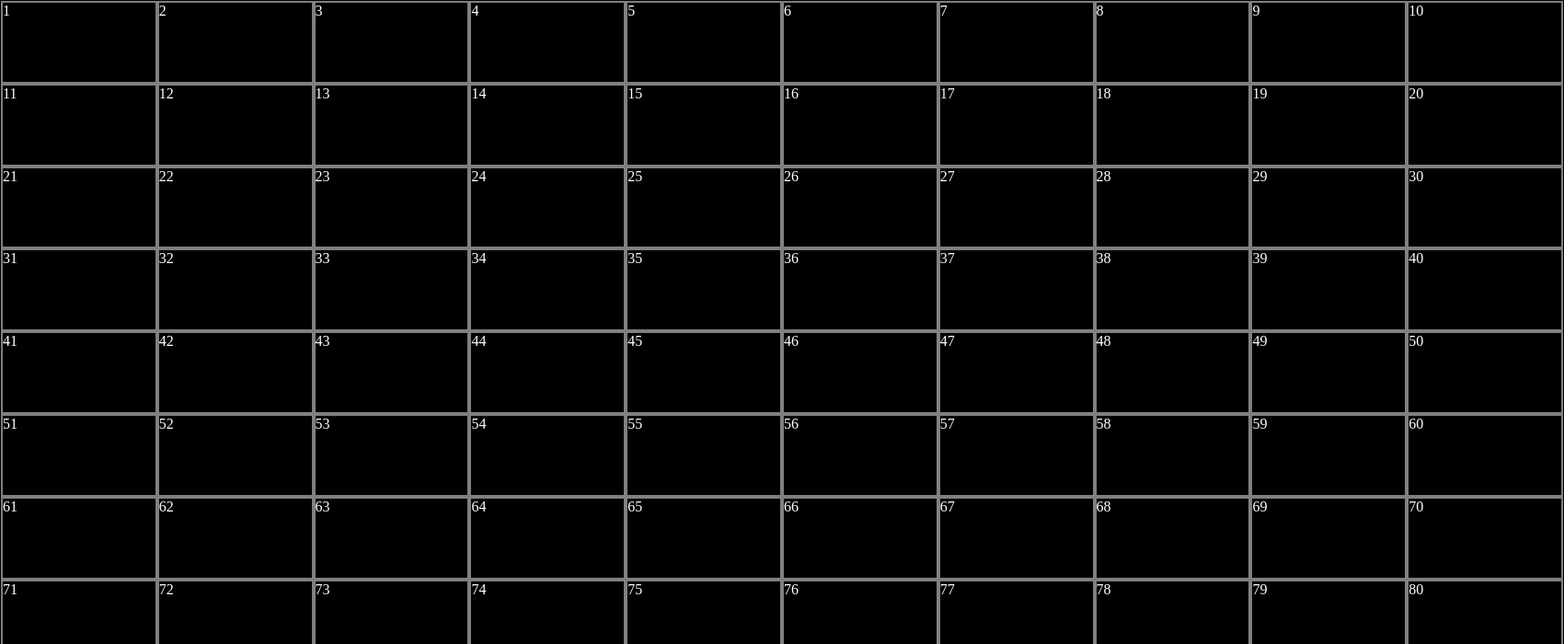
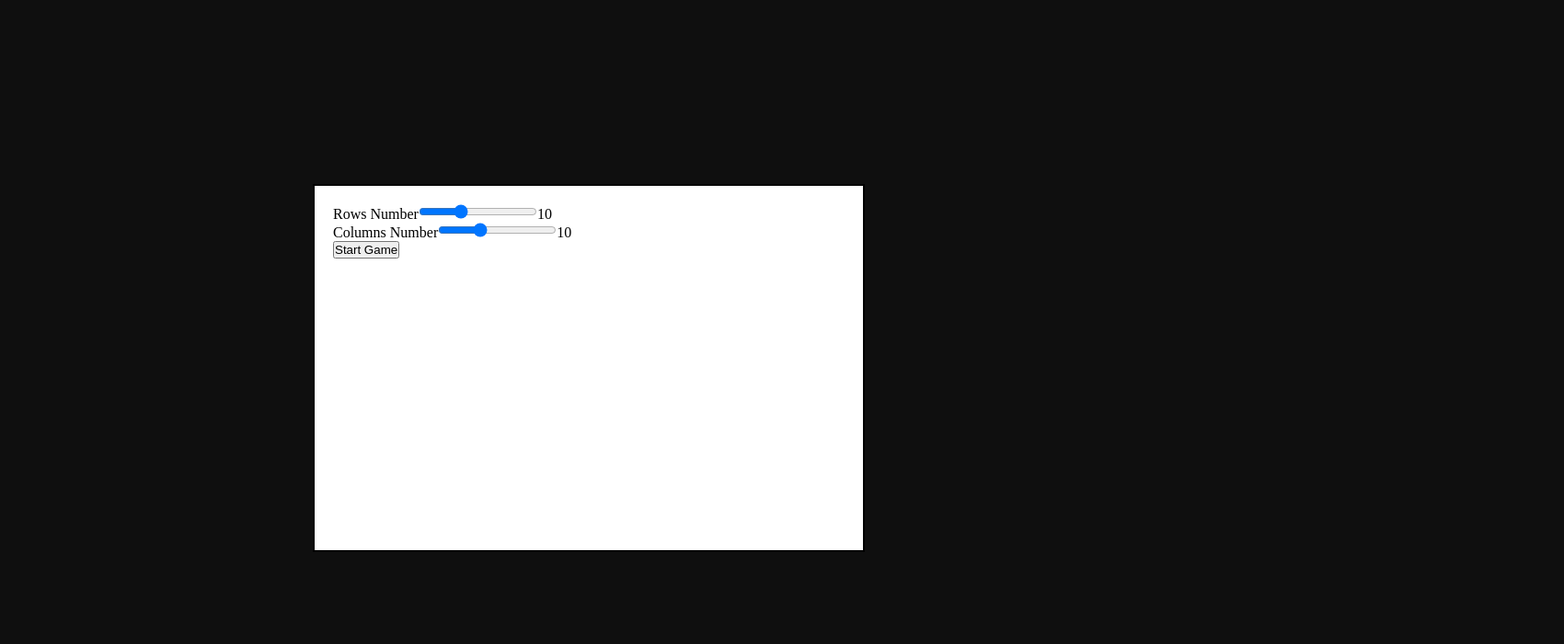
Before and after one commit to Korek-F/saper, a React (Create React App) app: page / in a window 1280 px wide. Shown: the top 700 px of the page at 92% size, 1700 px wide, since content can reach past the window. Built offline with nearby package versions, Linux system fonts and the light colour scheme.

Commit message:
Almost done version

```diff
--- a/src/App.js
+++ b/src/App.js
@@ -1,8 +1,49 @@
+import React, { useEffect, useState } from "react";
 import { Saper } from "./components/Saper";
 
 function App() {
+  const [boxSize, setBoxSize] = useState()
+  const [rowNumber, setRowNumber] = useState(10)
+  const [columnNumber, setColumnNumber] = useState(10)
+  const [bombPercent, setBombPercent] = useState(8)
+  const [gameStart, setGameStart] = useState(false)
+
+  //Change the widht and height of game box
+  useEffect(() => {
+    const height = document.documentElement.clientHeight
+    const width = document.documentElement.clientWidth
+    if (width >= height) {
+      setBoxSize(height - 100)
+    } else {
+      setBoxSize(width - 100)
+    }
+
+  }, [])
+
   return (
-    <Saper />
+    <>
+      {gameStart ?
+        <Saper boxSize={boxSize} rowNumber={rowNumber} columnNumber={columnNumber} bombPercent={bombPercent} />
+        :
+        <div className="game-modal">
+          <label>Rows Number</label>
+          <input type="range" min={5} max={20}
+            value={rowNumber}
+            onChange={(e) => setRowNumber(Number(e.target.value))} />
+          {rowNumber}
+          <br />
+          <label>Columns Number</label>
+          <input type="range" min={5} max={20}
+            value={columnNumber}
+            onChange={(e) => setColumnNumber(Number(e.target.value))} />
+          {columnNumber}
+          <br />
+          <button onClick={() => setGameStart(true)}>
+            Start Game
+          </button>
+        </div>
+      }
+    </>
   );
 }
 
--- a/src/components/Saper.js
+++ b/src/components/Saper.js
@@ -1,55 +1,99 @@
 import React, { useEffect, useState } from 'react'
+import { nextToCells } from '../utils/checkIfIsBorder'
 import { SaperRow } from './SaperRow'
 
-export const Saper = () => {
-    const [rowNumber, setRowNumber] = useState(10)
-    const [columnNumber, setColumnNumber] = useState(10)
-    const [bombPercent, setBombPercent] = useState(10)
-    const [bombCells, setBombCells] = useState([])
+export const Saper = ({ boxSize, rowNumber, columnNumber, bombPercent }) => {
+
     const [allCells, setAllCells] = useState([])
+    const [gameEnded, setGameEnded] = useState(false)
+    const [bombNubmer, setBombNumber] = useState(null)
 
     const openCell = (id) => {
-        setAllCells(state => state.map((el, i) => i + 1 === id ? { ...el, opened: true } : el))
+        const cell_object = allCells.filter(e => e.id === id)[0]
 
+        if (!cell_object.opened && !gameEnded) {
+
+            const cN = columnNumber
+            const rN = rowNumber
+            let bomb_count = 0
+            const next_to_cells = nextToCells(cell_object, cN, rN)
+
+            //There I marked all cells that are next to my cell and i checked if there are any bombs
+            next_to_cells.forEach(next_to_cell => {
+                if (allCells.filter(e => e.id === next_to_cell)[0].bomb) {
+                    bomb_count++
+                }
+            })
+            //set number of bomb that are close to the cell
+            setAllCells(state => state.map((el, i) => i + 1 === id ? { ...el, opened: true, bomb_count: bomb_count } : el))
+
+            //If the cell has bomb - end the game
+            if (cell_object.bomb) {
+                setGameEnded(true)
+            }
+
+            const opened_cells = allCells.filter(e => e.opened === true)
+            //If all green cells are opened - end the game
+            if (opened_cells.length + 1 + bombNubmer === allCells.length) {
+                console.log("ended")
+                setGameEnded(true)
+            }
+
+        }
     }
 
     const rows = Array(rowNumber).fill(0).map((_, i) => <SaperRow key={i} columnNumber={columnNumber} rowNumber={rowNumber} rowId={i} allCells={allCells}
-        openCell={openCell} />)
+        openCell={openCell} boxSize={boxSize} />)
 
     const generateCells = () => {
         const allCells = []
         const cN = columnNumber
         const rN = rowNumber
+        //Generate rows
         for (let i = 0; i <= rN - 1; i++) {
+            //Generate cells
             for (let j = 0; j <= cN - 1; j++) {
-                const cell = { id: null, opened: false, bordered: false, bomb: false, next_to: [] }
+                const cell = { id: null, opened: false, bordered: false, bomb: false }
                 const id = i * cN + j + 1
+                //Check if cell is on the border
                 if ((id % columnNumber === 0) || (id % columnNumber === 1) ||
                     (id > rN * cN - cN) || (id <= cN)) {
                     cell.bordered = true
                 }
+                //randomize if there is a bomb here
                 const bomb = Math.floor((Math.random() * bombPercent) + 1)
                 if (bomb === 1) cell.bomb = true
                 cell.id = id
 
-                cell.next_to.push(id - 1, id + 1)
+
                 allCells.push(cell)
             }
         }
         setAllCells(allCells)
+        //Cout the number of cells with bomb
+        const bomb_cells = allCells.filter(e => e.bomb === true).length
+        setBombNumber(bomb_cells)
     }
-    console.log(allCells)
 
 
     useEffect(() => {
         generateCells()
     }, [])
 
-    console.log(bombCells)
+
     return (
-        <div className='saper-main-box'>
-            {rows}
-        </div>
+        <>
+            <div className='game-bar'>
+                Saper
+            </div>
+            <div className='saper-main-box' style={{ width: boxSize, height: boxSize }}>
+                {gameEnded &&
+                    <div className='game-modal'>
+                        Game Ended
+                    </div>}
+                {rows}
+            </div>
+        </>
     )
 }
 
--- a/src/components/SaperCell.js
+++ b/src/components/SaperCell.js
@@ -1,19 +1,22 @@
 import React from 'react'
 
-export const SaperCell = ({ columnNumber, rowId, columnId, allCells, openCell }) => {
+export const SaperCell = ({ columnNumber, rowId, columnId, allCells, openCell, boxSize }) => {
     const cellWidth = (100 / columnNumber) + "%"
     const id = rowId * columnNumber + columnId + 1;
     const cell = allCells[id - 1]
-    const is_bomb = cell?.opened ?
+    const cell_color = cell?.opened ?
         (cell?.bomb ? "red" : "green")
-        : "black";
+        : "grey";
 
     return (
         <div className='saper-cell'
             onClick={() => openCell(id)}
-            style={{ width: cellWidth, backgroundColor: is_bomb }}
-        >
-            {id}
+            style={{ width: cellWidth, backgroundColor: cell_color }}>
+            <div className='bomb-number'
+                style={{ fontSize: (boxSize / columnNumber) / 1.5 }}>
+
+                {(cell?.opened && !cell?.bomb && cell.bomb_count !== 0) ? cell.bomb_count : ""}
+            </div>
         </div>
     )
 }
--- a/src/components/SaperRow.js
+++ b/src/components/SaperRow.js
@@ -3,7 +3,7 @@ import { SaperCell } from './SaperCell'
 
 export const SaperRow = (props) => {
 
-    const columns = Array(props.columnNumber).fill(0).map((_, i) => <SaperCell key={i} columnNumber={props.columnNumber} rowId={props.rowId} columnId={i} rowNumber={props.rowNumber} openCell={props.openCell}
+    const columns = Array(props.columnNumber).fill(0).map((_, i) => <SaperCell key={i} columnNumber={props.columnNumber} rowId={props.rowId} columnId={i} rowNumber={props.rowNumber} openCell={props.openCell} boxSize={props.boxSize}
         bombCells={props.bombCells} allCells={props.allCells} />)
 
     const rowHeight = (100 / props.rowNumber) + "%"
--- a/src/index.css
+++ b/src/index.css
@@ -5,9 +5,12 @@
   user-select: none;
 }
 
+body {
+  background-color: rgb(15, 15, 15);
+}
+
 .saper-main-box {
-  width: 1700px;
-  height: 900px;
+  margin: 0 auto;
   border: 1px solid black;
 }
 
@@ -20,4 +23,32 @@
   border: 2px solid grey;
   background-color: black;
   color: white;
+  text-align: center;
+  height-line: auto;
 }
+
+.bomb-number {
+  font-size: 40px;
+  color: black;
+}
+
+.game-modal {
+  border: 2px solid black;
+  padding: 20px;
+  width: 600px;
+  height: 400px;
+  position: fixed;
+  background-color: white;
+  left: 50%;
+  top: 50%;
+  transform: translate(-50%, -50%);
+}
+
+.game-bar {
+  color: white;
+  text-align: center;
+  font-size: 40px;
+  background-color: rgb(99, 0, 0);
+  height: 100px;
+  width: 100%;
+}
--- /dev/null
+++ b/src/utils/checkIfIsBorder.js
@@ -0,0 +1,31 @@
+
+export const nextToCells = (cell, cN, rN) => {
+    const id = cell.id
+    const corners_cells = [1, cN, cN * (rN - 1) + 1, cN * rN]
+    let next_to_cells = []
+    if (!cell.bordered) {
+        next_to_cells = [id - cN - 1, id - cN, id - cN + 1, id - 1, id + 1, id + cN - 1, id + cN, id + cN + 1]
+    } else {
+        if (corners_cells.includes(id)) {
+            //I checked if the cell was on the left upper corner
+            if (id === 1) next_to_cells = [id + 1, id + cN, id + cN + 1]
+            //I checked if the cell was on the right upper corner
+            else if (id === cN) next_to_cells = [id - 1, id + cN - 1, id + cN]
+            //I checked if the cell was on the left bottom corner
+            else if (id === cN * (rN - 1) + 1) next_to_cells = [id - cN, id - cN + 1, id + 1]
+            //I checked if the cell was on the right bottom corner
+            else if (id === cN * rN) next_to_cells = [id - cN - 1, id - cN, id - 1]
+        } else {
+            //I checked if the cell was on the upper border row
+            if (id > 1 && id < cN) next_to_cells = [id - 1, id + 1, id + cN - 1, id + cN, id + cN + 1]
+            //I checked if the cell was on the bottom border row
+            else if (id > cN * (rN - 1) + 1 && id < cN * rN) next_to_cells = [id - 1, id + 1, id - cN - 1, id - cN, id - cN + 1]
+            //I checked if the cell was on the left border column
+            else if (id % cN === 1) next_to_cells = [id - cN, id - cN + 1, id + 1, id + cN, id + cN + 1]
+            //I checked if the cell was on the right border column
+            else if (id % cN === 0) next_to_cells = [id - cN - 1, id - cN, id - 1, id + cN - 1, id + cN]
+
+        }
+    }
+    return next_to_cells
+}
```
